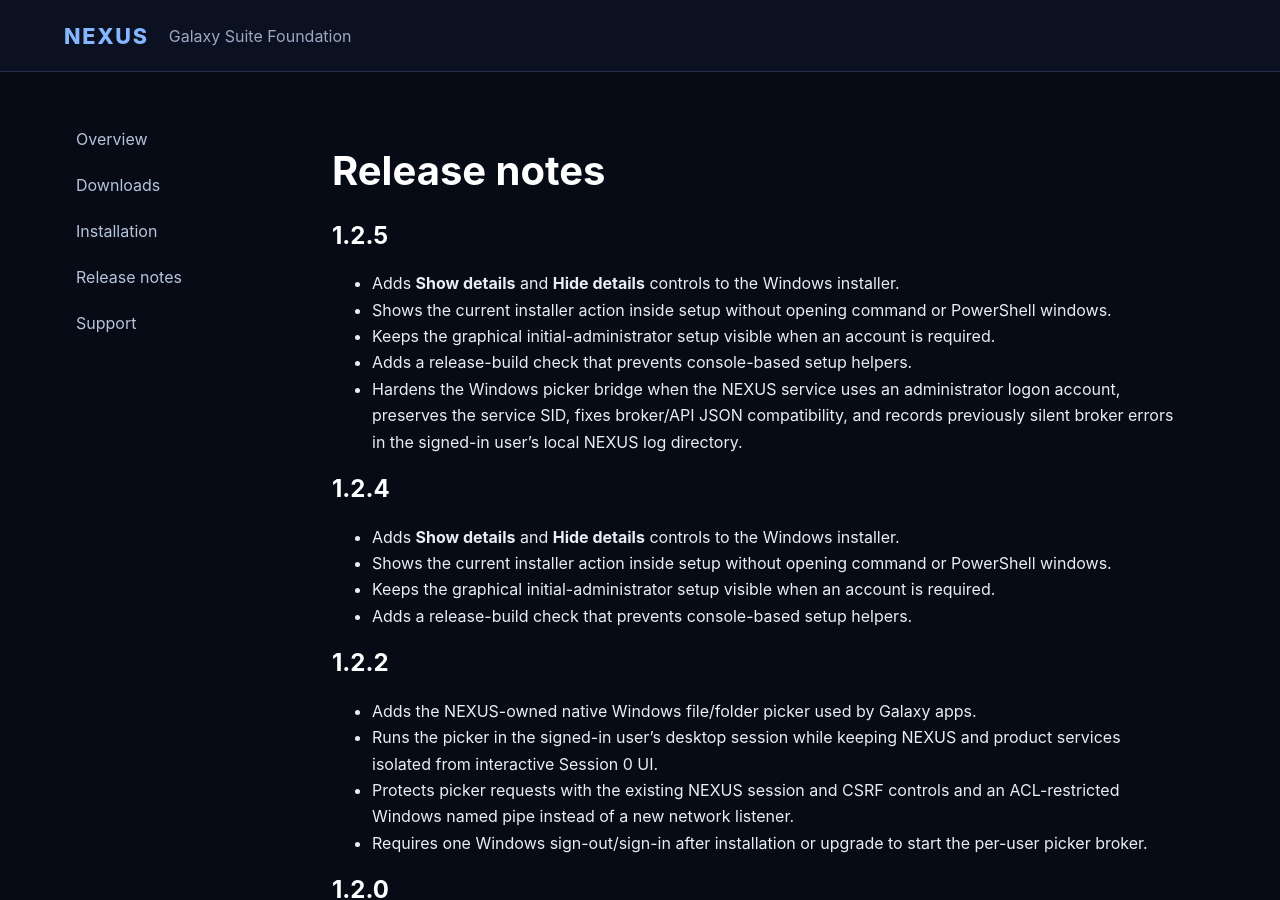
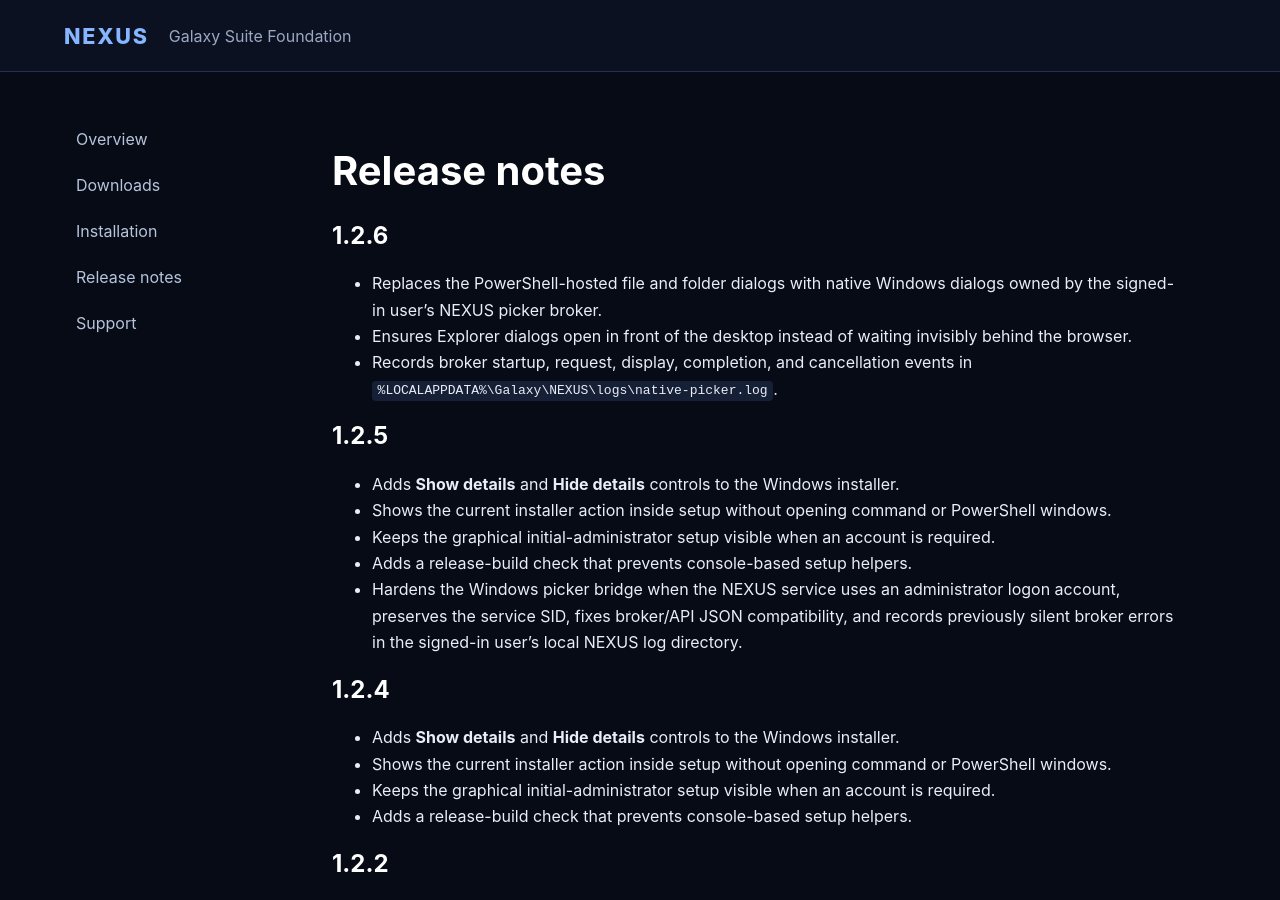
Before and after one commit to JayDubb85/NEXUS-Releases, a Jekyll site: the page built from docs/release-notes.md, in a window 1280 px wide and 900 px high. Built offline with Jekyll 4.4.1, drawn with Linux system fonts in a browser that asks for light colours.

Commit message:
Update public NEXUS distribution

```diff
--- a/docs/release-notes.md
+++ b/docs/release-notes.md
@@ -5,6 +5,15 @@ description: NEXUS release history
 ---
 
 # Release notes
+
+## 1.2.6
+
+- Replaces the PowerShell-hosted file and folder dialogs with native Windows
+  dialogs owned by the signed-in user's NEXUS picker broker.
+- Ensures Explorer dialogs open in front of the desktop instead of waiting
+  invisibly behind the browser.
+- Records broker startup, request, display, completion, and cancellation events
+  in `%LOCALAPPDATA%\Galaxy\NEXUS\logs\native-picker.log`.
 
 ## 1.2.5
 
```
Also changed, not shown: docs/install.md (+3 -1 lines).
